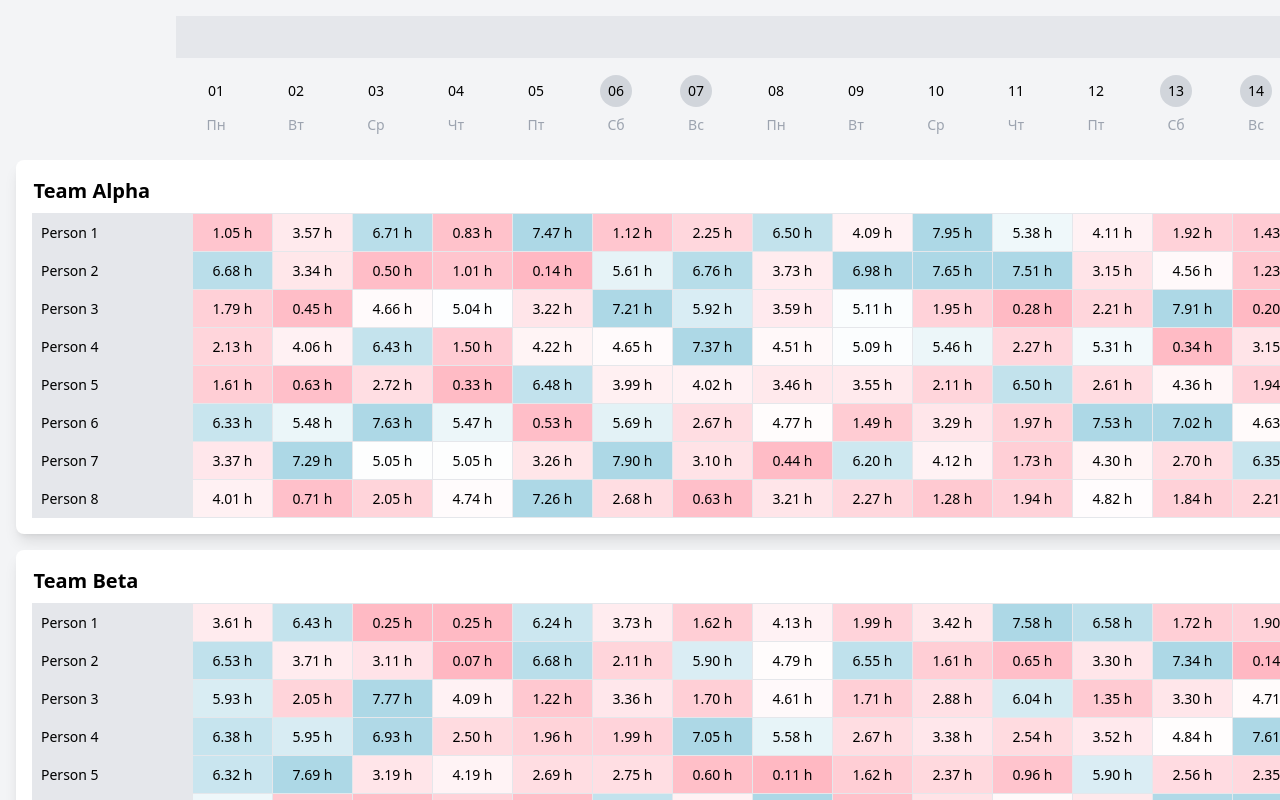
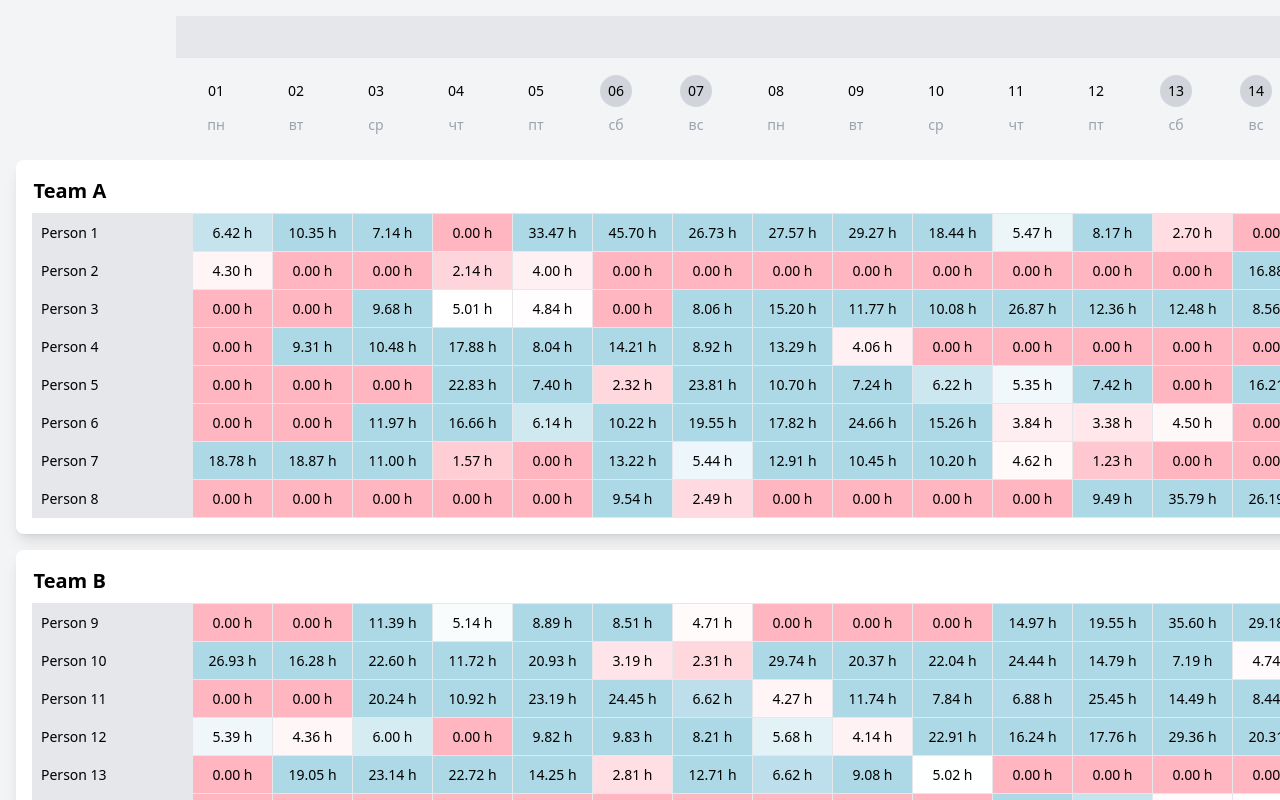
Before and after one commit to timofeypenkov/timelogs-table, a React (Vite) app: page / in a window 1280 px wide. Shown: the top 800 px of the page. Built offline with nearby package versions, Linux system fonts and the light colour scheme.

Commit message:
Сделан выпадающий список проектов

```diff
--- a/package.json
+++ b/package.json
@@ -10,9 +10,11 @@
     "preview": "vite preview"
   },
   "dependencies": {
+    "@types/uuid": "^10.0.0",
     "react": "^18.3.1",
     "react-dom": "^18.3.1",
-    "react-window": "^1.8.10"
+    "react-window": "^1.8.10",
+    "uuid": "^10.0.0"
   },
   "devDependencies": {
     "@types/bun": "latest",
--- a/src/components/TimeTable.tsx
+++ b/src/components/TimeTable.tsx
@@ -9,9 +9,19 @@ interface TooltipState {
   position: { top: number; left: number };
 }
 
+interface TaskRecord {
+  id: string;
+  project: string;
+  description: string;
+  date: string;
+  time: number;
+}
+
 interface Person {
+  id: string;
   name: string;
-  times: string[];
+  team: string;
+  records: TaskRecord[];
 }
 
 interface Team {
@@ -30,12 +40,45 @@ interface DateInfo {
 const { dates, teams }: { dates: DateInfo[]; teams: Team[] } =
   generateMockData();
 
+const sumTimesByDate = (records: TaskRecord[], date: string) => {
+  return records
+    .filter((record) => record.date === date)
+    .reduce((sum, record) => sum + record.time, 0)
+    .toFixed(2);
+};
+
+const sumTimesByProject = (tasks: TaskRecord[], date: string) => {
+  return tasks
+    .filter((task) => task.date === date)
+    .reduce((sum, task) => sum + task.time, 0)
+    .toFixed(2);
+};
+
+const groupRecordsByProject = (records: TaskRecord[]) => {
+  const groupedByProject = records.reduce(
+    (acc, record) => {
+      if (!acc[record.project]) {
+        acc[record.project] = {};
+      }
+      if (!acc[record.project][record.description]) {
+        acc[record.project][record.description] = [];
+      }
+      acc[record.project][record.description].push(record);
+      return acc;
+    },
+    {} as Record<string, Record<string, TaskRecord[]>>,
+  );
+
+  return groupedByProject;
+};
+
 const TimeTable: React.FC = () => {
   const [tooltip, setTooltip] = useState<TooltipState>({
     content: "",
     visible: false,
     position: { top: 0, left: 0 },
   });
+  const [expandedPerson, setExpandedPerson] = useState<string | null>(null);
 
   const updateTooltip = (
     event: React.MouseEvent<HTMLTableCellElement>,
@@ -67,6 +110,10 @@ const TimeTable: React.FC = () => {
 
   const handleMouseLeaveTooltip = () => {
     setTooltip({ ...tooltip, visible: false });
+  };
+
+  const toggleExpandedPerson = (personId: string) => {
+    setExpandedPerson(expandedPerson === personId ? null : personId);
   };
 
   const renderMonthHeader = () => {
@@ -115,6 +162,61 @@ const TimeTable: React.FC = () => {
     </tr>
   );
 
+  const renderTaskRows = (person: Person) => {
+    const projects = groupRecordsByProject(person.records);
+    return Object.entries(projects).map(([project, tasks]) => (
+      <React.Fragment key={project}>
+        <tr>
+          <td className="sticky left-0 bg-gray-300 text-base p-2 border shadow-md w-40">
+            {project}
+          </td>
+          {dates.map((date, idx) => (
+            <td
+              key={idx}
+              className="bg-white text-base p-2 text-center border min-w-20"
+            >
+              {parseFloat(
+                sumTimesByProject(Object.values(tasks).flat(), date.fullDate),
+              ) > 0 && (
+                <div>
+                  {sumTimesByProject(
+                    Object.values(tasks).flat(),
+                    date.fullDate,
+                  )}{" "}
+                  h
+                </div>
+              )}
+            </td>
+          ))}
+        </tr>
+        {Object.entries(tasks).map(([taskDescription, taskRecords]) => {
+          const aggregatedRecords = dates.map((date) => {
+            const sum = taskRecords
+              .filter((record) => record.date === date.fullDate)
+              .reduce((acc, record) => acc + record.time, 0);
+            return sum.toFixed(2) !== "0.00" ? sum.toFixed(2) + " h" : "";
+          });
+
+          return (
+            <tr key={taskRecords[0].id}>
+              <td className="sticky left-0 bg-gray-100 text-sm p-2 border shadow-md w-40">
+                {taskDescription}
+              </td>
+              {aggregatedRecords.map((record, idx) => (
+                <td
+                  key={idx}
+                  className="bg-white text-base p-2 text-center border min-w-20"
+                >
+                  {record}
+                </td>
+              ))}
+            </tr>
+          );
+        })}
+      </React.Fragment>
+    ));
+  };
+
   const renderTeamTable = (team: Team) => (
     <div
       key={team.name}
@@ -129,33 +231,43 @@ const TimeTable: React.FC = () => {
           </tr>
         </thead>
         <tbody>
-          {team.members.map((person, index) => (
-            <tr key={index}>
-              <td className="sticky left-0 bg-gray-200 text-base p-2 border shadow-md w-40">
+          {team.members.map((person) => (
+            <React.Fragment key={person.id}>
+              <tr>
+                <td
+                  className="sticky left-0 bg-gray-200 text-base p-2 border shadow-md w-40 cursor-pointer"
+                  onClick={() => toggleExpandedPerson(person.id)}
+                >
                   {person.name}
                 </td>
-              {person.times.map((time, idx) => (
+                {dates.map((date, idx) => (
                   <td
                     key={idx}
                     className="bg-white text-base p-2 text-center border min-w-20"
                     style={{
-                    backgroundColor: interpolateColor(parseFloat(time)),
+                      backgroundColor: interpolateColor(
+                        parseFloat(
+                          sumTimesByDate(person.records, date.fullDate),
+                        ),
+                      ),
                     }}
                     onMouseEnter={(e) =>
                       handleMouseEnter(
                         e,
                         team.name,
                         person.name,
-                      dates[idx].fullDate,
-                      time,
+                        date.fullDate,
+                        sumTimesByDate(person.records, date.fullDate),
                       )
                     }
                     onMouseLeave={handleMouseLeaveTooltip}
                   >
-                  {time} h
+                    {sumTimesByDate(person.records, date.fullDate)} h
                   </td>
                 ))}
               </tr>
+              {expandedPerson === person.id && renderTaskRows(person)}
+            </React.Fragment>
           ))}
         </tbody>
       </table>
--- a/src/utils/mockData.ts
+++ b/src/utils/mockData.ts
@@ -1,49 +1,70 @@
-// mockData.ts
+import { v4 as uuidv4 } from "uuid";
 
-export const generateMockData = () => {
+const generateMockData = () => {
+  const dates = [];
   const teams = [];
-  const dates = [];
+  const startDate = new Date("2024-01-01");
+  const endDate = new Date("2024-03-31");
 
-  // Генерация списка дат с полной датой и дополнительной информацией
-  const startDate = new Date(2024, 0, 1); // Начинаем с 1 января 2024 года
-  for (let i = 0; i < 365; i++) {
-    const currentDate = new Date(startDate);
-    currentDate.setDate(startDate.getDate() + i);
-
-    const dateString = currentDate.toISOString().split("T")[0]; // Формат YYYY-MM-DD
-    const dateObj = {
-      fullDate: dateString,
-      date: dateString.slice(8, 10), // Дата дня
-      weekday:
-        currentDate
-          .toLocaleDateString("ru-RU", { weekday: "short" })
-          .charAt(0)
-          .toUpperCase() +
-        currentDate.toLocaleDateString("ru-RU", { weekday: "short" }).slice(1),
-      month:
-        currentDate
-          .toLocaleDateString("ru-RU", { month: "long" })
-          .charAt(0)
-          .toUpperCase() +
-        currentDate.toLocaleDateString("ru-RU", { month: "long" }).slice(1),
-      isWeekend: currentDate.getDay() === 0 || currentDate.getDay() === 6,
-    };
-    dates.push(dateObj);
+  // Generate dates
+  for (let d = startDate; d <= endDate; d.setDate(d.getDate() + 1)) {
+    const date = new Date(d);
+    dates.push({
+      fullDate: date.toISOString().split("T")[0],
+      date: date.getDate().toString().padStart(2, "0"),
+      weekday: date
+        .toLocaleString("ru-RU", { weekday: "short" })
+        .replace(".", ""),
+      month: date.toLocaleString("ru-RU", { month: "long" }),
+      isWeekend: date.getDay() === 0 || date.getDay() === 6,
+    });
   }
 
-  // Генерация списка команд и участников
-  const teamNames = ["Alpha", "Beta", "Gamma", "Delta"];
-  for (const teamName of teamNames) {
-    const members = [];
-    for (let i = 0; i < 8; i++) {
-      const person = {
-        name: `Person ${i + 1}`,
-        times: dates.map(() => (Math.random() * 8).toFixed(2)),
+  // Generate teams and members
+  for (let i = 0; i < 4; i++) {
+    const team = {
+      name: `Team ${String.fromCharCode(65 + i)}`,
+      members: [],
+    };
+    for (let j = 0; j < 8; j++) {
+      const member = {
+        id: uuidv4(),
+        name: `Person ${i * 8 + j + 1}`,
+        team: team.name,
+        records: [],
       };
-      members.push(person);
+      dates.forEach((date) => {
+        if (Math.random() < 0.3) {
+          const numProjects = Math.floor(Math.random() * 4) + 1;
+          for (let k = 0; k < numProjects; k++) {
+            const project = `Project ${k + 1}`;
+            const numTasks = Math.floor(Math.random() * 3) + 1;
+            for (let m = 0; m < numTasks; m++) {
+              const taskId = uuidv4();
+              const taskDescription = `Task ${m + 1}`;
+              const taskDurationDays = Math.floor(Math.random() * 5) + 1;
+              for (let t = 0; t < taskDurationDays; t++) {
+                const taskDate = new Date(date.fullDate);
+                taskDate.setDate(taskDate.getDate() + t);
+                if (taskDate > endDate) break;
+                member.records.push({
+                  id: uuidv4(),
+                  project: project,
+                  description: `${project}: ${taskDescription}`,
+                  date: taskDate.toISOString().split("T")[0],
+                  time: parseFloat((Math.random() * 4 + 1).toFixed(2)),
+                });
+              }
+            }
+          }
+        }
+      });
+      team.members.push(member);
     }
-    teams.push({ name: `Team ${teamName}`, members });
+    teams.push(team);
   }
 
   return { dates, teams };
 };
+
+export { generateMockData };
```
Also changed, not shown: 1 other file (tests, documents, lock files or other folders). Lines whose indentation alone changed are shown as unchanged.
